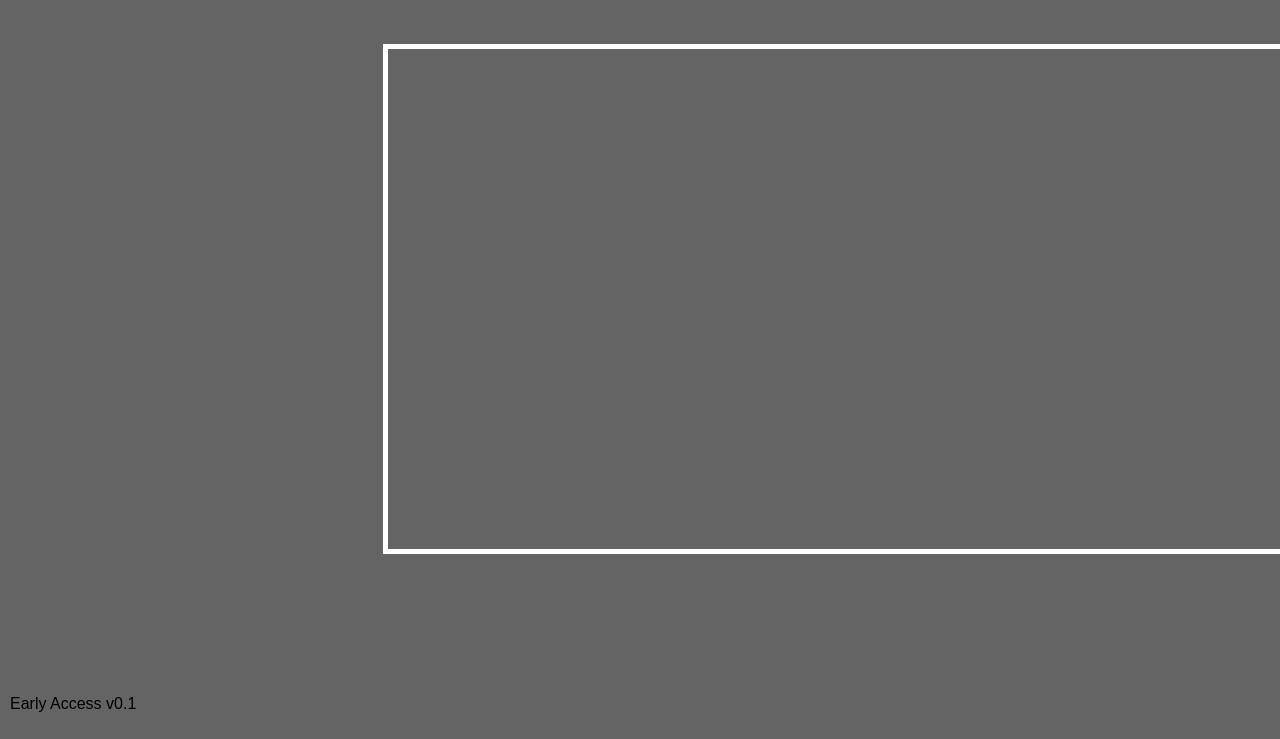
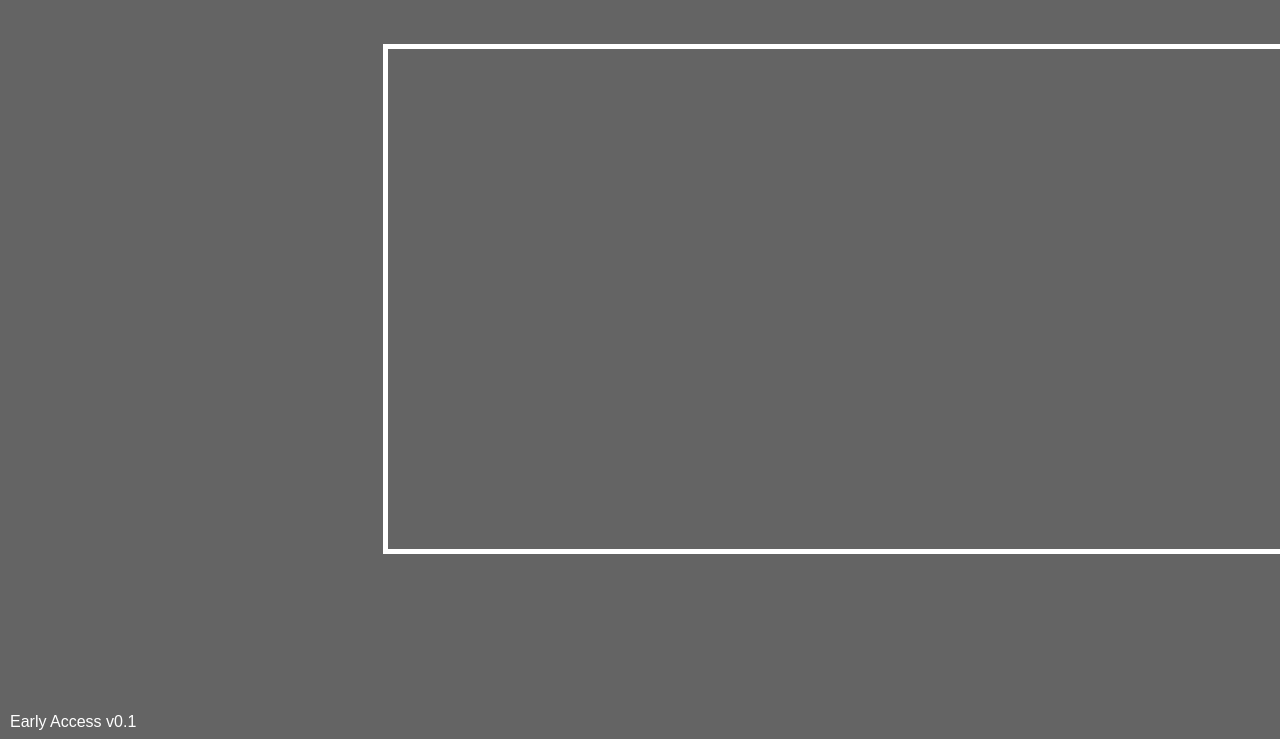
Before and after one commit to SpookSpruce/Sandfallerbox, a plain HTML site: page index.html in a window 1280 px wide. Shown: the part 61-800 px from the top of the page. Drawn offline with Linux system fonts and the light colour scheme.

Commit message:
version style change

```diff
--- a/style.css
+++ b/style.css
@@ -19,6 +19,7 @@ body {
 
 .version {
     position: fixed;
-    bottom: 10px;
+    bottom: -7.5px;
     left: 10px;
+    color: white;
 }
```
